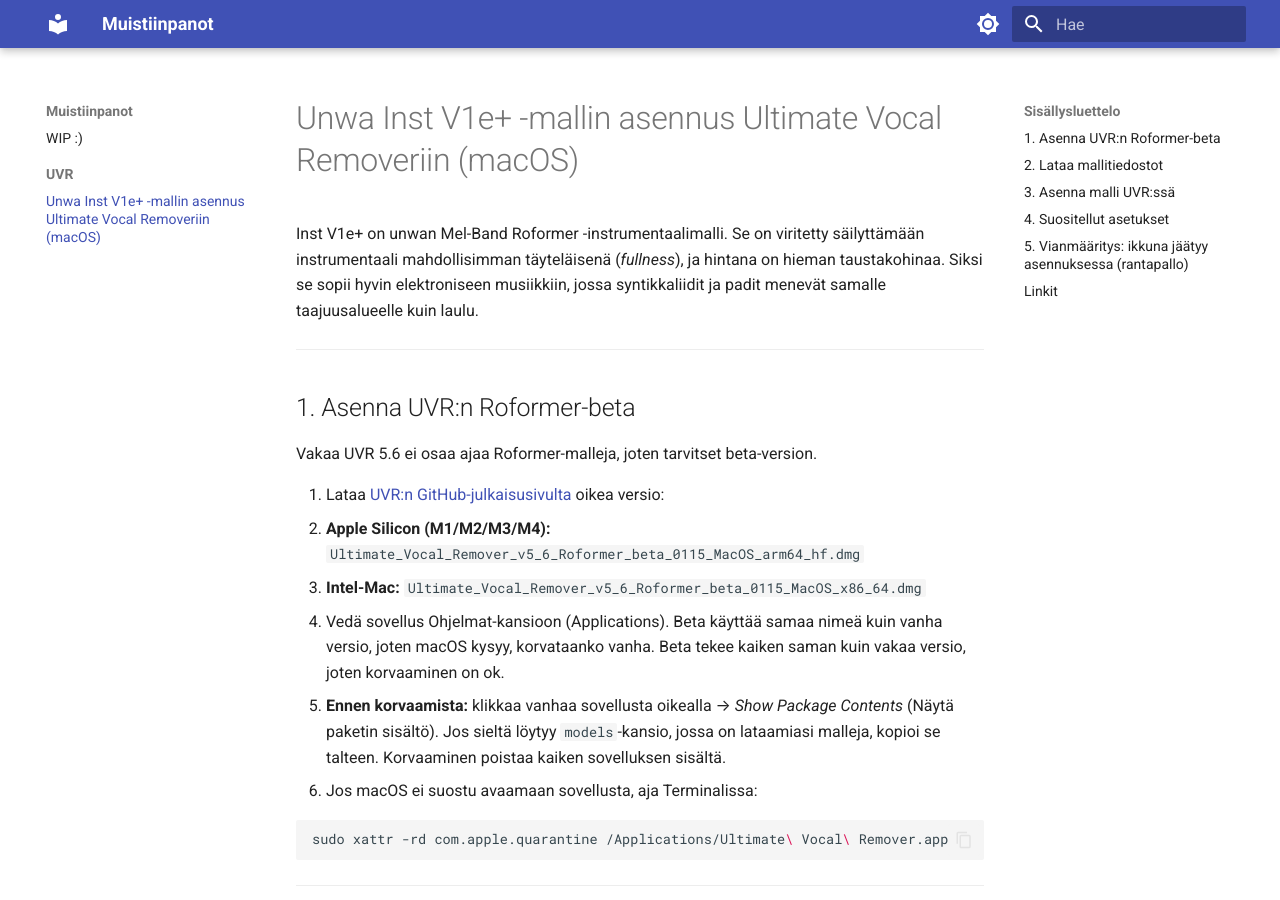
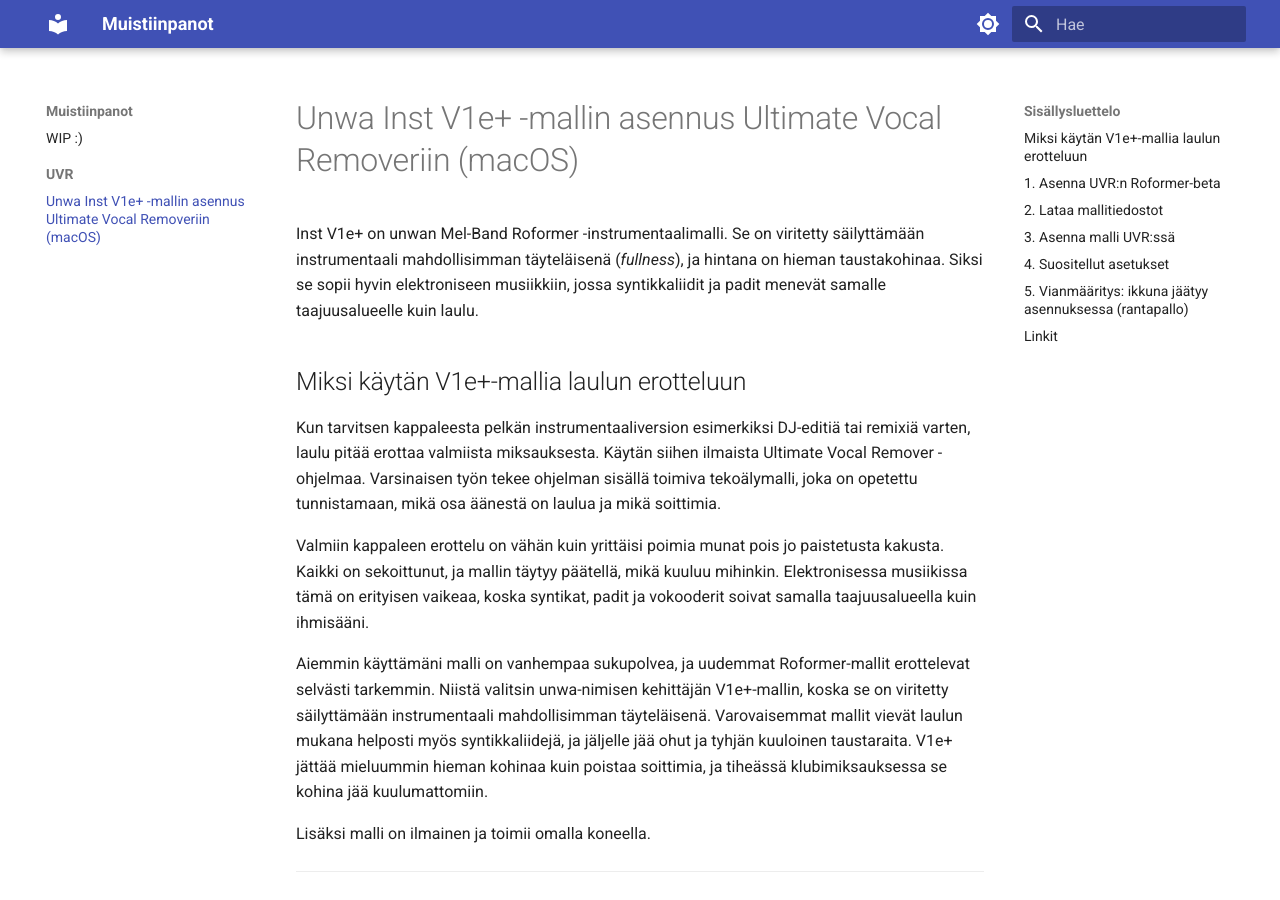
Before and after one commit to miikkis-gh/notes, an MkDocs documentation site: the page built from docs/UVR/Unwa_Inst_V1e+.md, in a window 1280 px wide and 900 px high. Built offline with MkDocs 1.6.1 and Material for MkDocs 9.7.7, drawn with Linux system fonts in a browser that asks for light colours.

Commit message:
Update Unwa_Inst_V1e+ documentation with model details
Added explanation for using the V1e+ model in vocal separation and its advantages over older models.

```diff
--- a/docs/UVR/Unwa_Inst_V1e+.md
+++ b/docs/UVR/Unwa_Inst_V1e+.md
@@ -1,6 +1,16 @@
 # Unwa Inst V1e+ -mallin asennus Ultimate Vocal Removeriin (macOS)
 
 Inst V1e+ on unwan Mel-Band Roformer -instrumentaalimalli. Se on viritetty säilyttämään instrumentaali mahdollisimman täyteläisenä (*fullness*), ja hintana on hieman taustakohinaa. Siksi se sopii hyvin elektroniseen musiikkiin, jossa syntikkaliidit ja padit menevät samalle taajuusalueelle kuin laulu.
+
+## Miksi käytän V1e+-mallia laulun erotteluun
+
+Kun tarvitsen kappaleesta pelkän instrumentaaliversion esimerkiksi DJ-editiä tai remixiä varten, laulu pitää erottaa valmiista miksauksesta. Käytän siihen ilmaista Ultimate Vocal Remover -ohjelmaa. Varsinaisen työn tekee ohjelman sisällä toimiva tekoälymalli, joka on opetettu tunnistamaan, mikä osa äänestä on laulua ja mikä soittimia.
+
+Valmiin kappaleen erottelu on vähän kuin yrittäisi poimia munat pois jo paistetusta kakusta. Kaikki on sekoittunut, ja mallin täytyy päätellä, mikä kuuluu mihinkin. Elektronisessa musiikissa tämä on erityisen vaikeaa, koska syntikat, padit ja vokooderit soivat samalla taajuusalueella kuin ihmisääni.
+
+Aiemmin käyttämäni malli on vanhempaa sukupolvea, ja uudemmat Roformer-mallit erottelevat selvästi tarkemmin. Niistä valitsin unwa-nimisen kehittäjän V1e+-mallin, koska se on viritetty säilyttämään instrumentaali mahdollisimman täyteläisenä. Varovaisemmat mallit vievät laulun mukana helposti myös syntikkaliidejä, ja jäljelle jää ohut ja tyhjän kuuloinen taustaraita. V1e+ jättää mieluummin hieman kohinaa kuin poistaa soittimia, ja tiheässä klubimiksauksessa se kohina jää kuulumattomiin.
+
+Lisäksi malli on ilmainen ja toimii omalla koneella.
 
 ---
 
```
